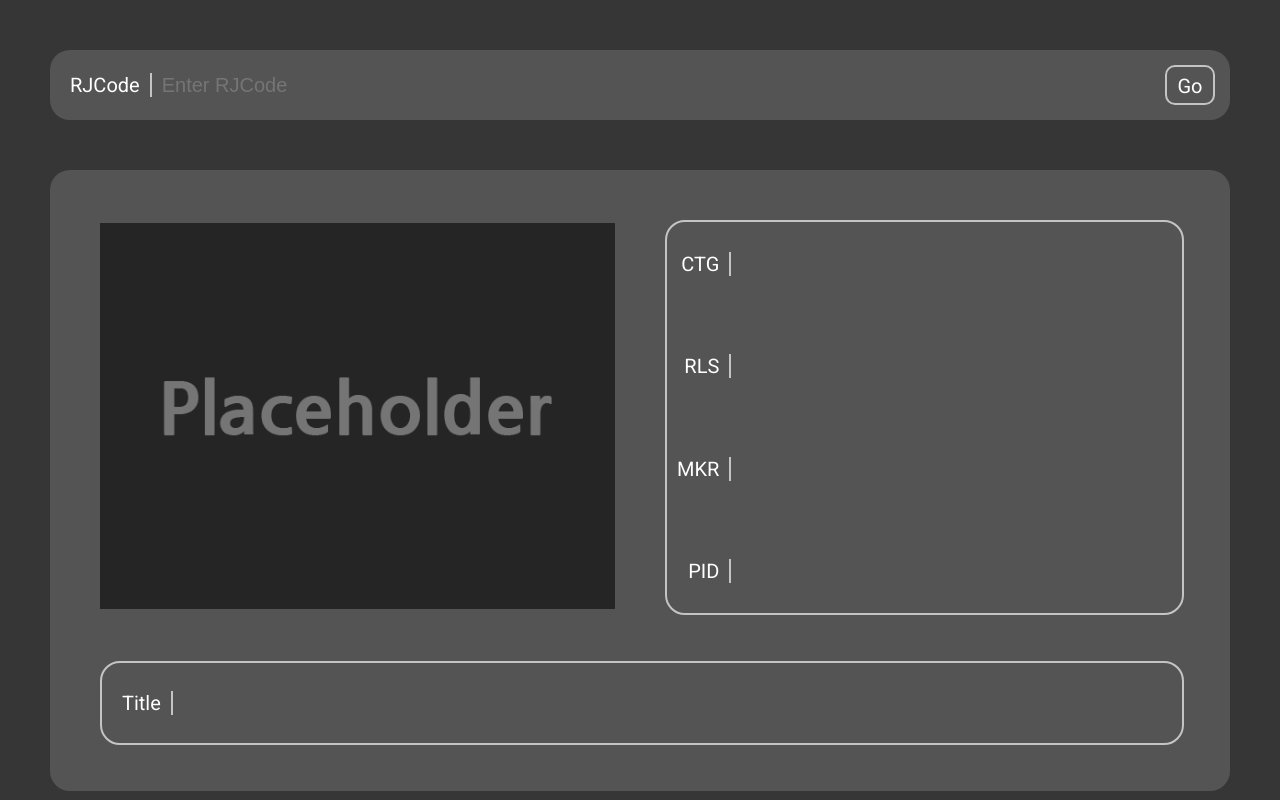
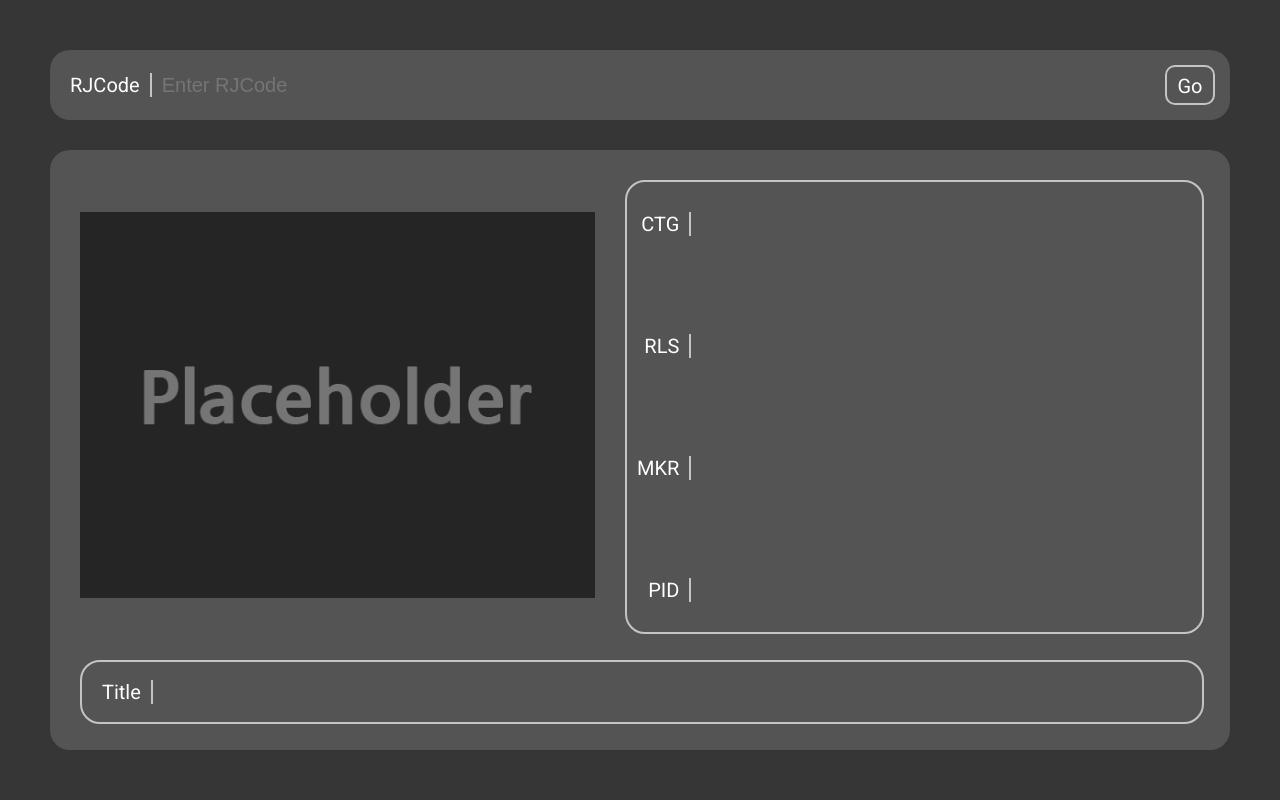
Before and after one commit to kohs100/dlcache-go, a plain HTML site: page docs/index.html in a window 1280 px wide. Drawn offline with Linux system fonts and the light colour scheme.

Commit message:
less margin

```diff
--- a/docs/style/grid.css
+++ b/docs/style/grid.css
@@ -3,7 +3,7 @@
 #mainContainer {
     display: grid;
     grid-template-columns: 50px auto 50px;
-    grid-template-rows: 50px 70px 50px 1fr 50px;
+    grid-template-rows: 50px 70px 30px 1fr 50px;
 }
 
 #mainContainer>div {
@@ -25,8 +25,8 @@
 
 #centerContainer {
     display: grid;
-    grid-template-columns: 50px min-content 50px auto 50px;
-    grid-template-rows: 50px 1fr 50px 80px 50px;
+    grid-template-columns: 30px min-content 30px auto 30px;
+    grid-template-rows: 30px 1fr 30px 60px 30px;
 }
 
 #centerContainer>div {
@@ -103,7 +103,7 @@
 
 #searchContainer {
     display: grid;
-    grid-template-columns: 20px min-content 1fr 50px 15px;
+    grid-template-columns: 20px min-content 1fr 10px 50px 15px;
     grid-template-rows: 1fr min-content 1fr;
 }
 
@@ -114,10 +114,10 @@
 
 #srchBox {
     grid-column: 3 / 4;
-    grid-row: 2 / 3;
+    grid-row: 1 / 4;
 }
 
 #srchIndicator {
-    grid-column: 4 / 5;
+    grid-column: 5 / 6;
     grid-row: 1 / 4;
 }
--- a/docs/style/style.css
+++ b/docs/style/style.css
@@ -58,8 +58,10 @@ html, body {
 
     font-size: 20px;
 
+    margin-right: 10px;
+    padding: 0;
     margin: 0;
-    padding: 0;
+
     vertical-align: top;
 
     height: 100%;
```
